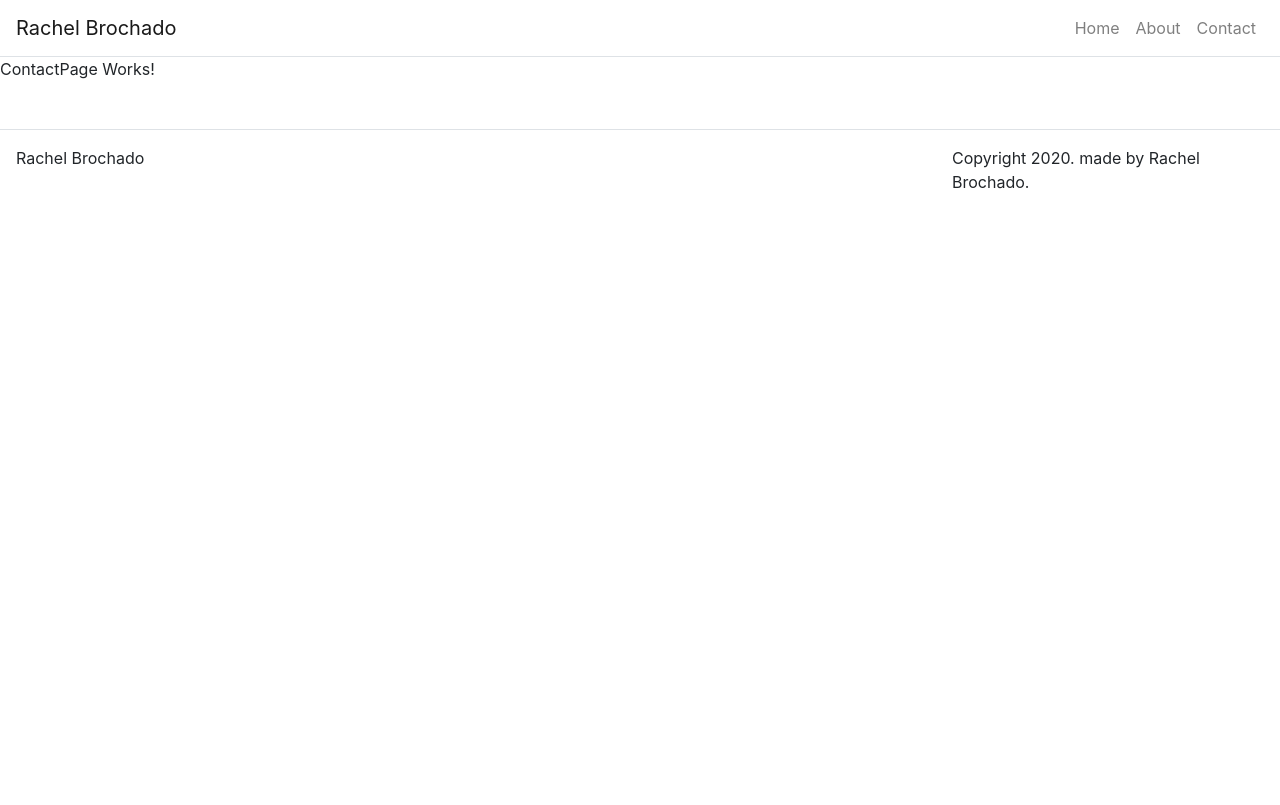
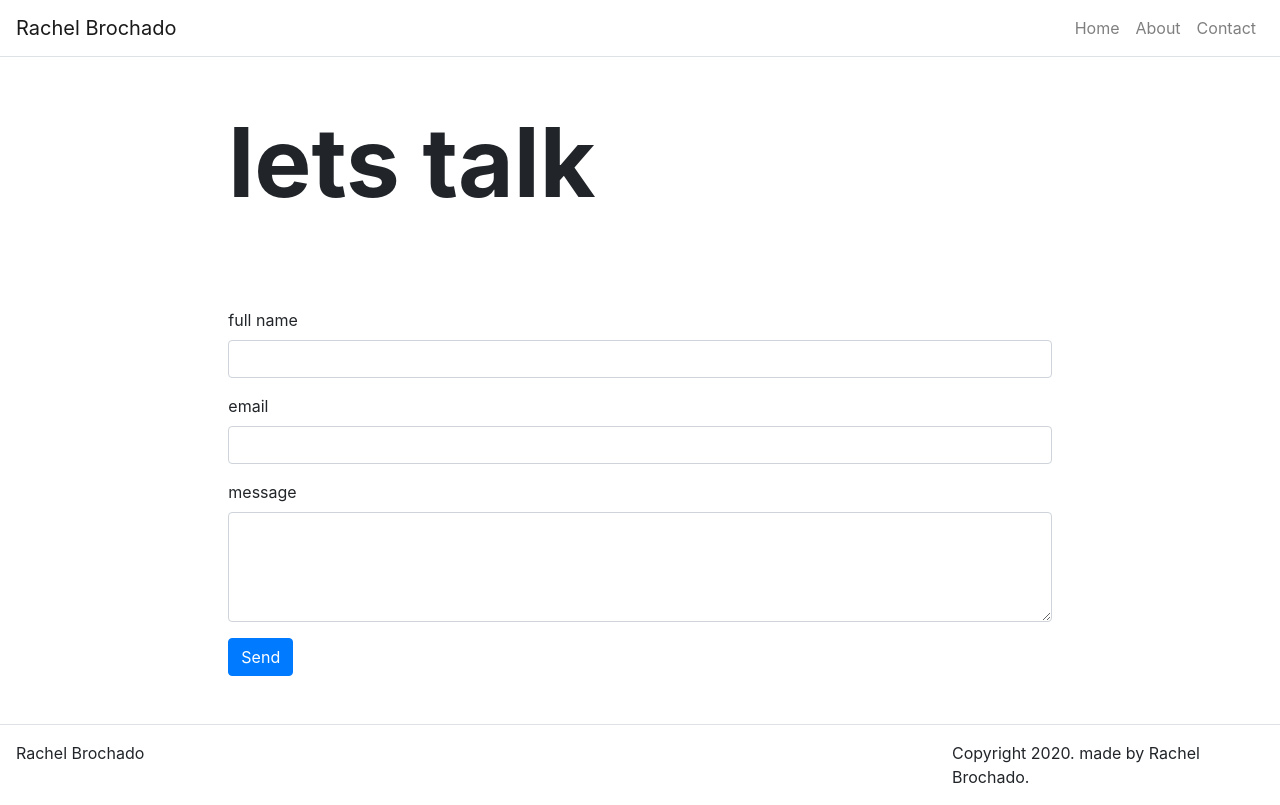
Before and after one commit to mrachelb/simplesite, a React (Create React App) app: page /contact in a window 1280 px wide. Built offline with nearby package versions, Linux system fonts and the light colour scheme.

Commit message:
frontend stuff

```diff
--- a/package.json
+++ b/package.json
@@ -6,6 +6,7 @@
     "@testing-library/jest-dom": "^4.2.4",
     "@testing-library/react": "^9.4.0",
     "@testing-library/user-event": "^7.2.1",
+    "axios": "^0.19.2",
     "bootstrap": "^4.4.1",
     "react": "^16.12.0",
     "react-bootstrap": "^1.0.0-beta.16",
--- /dev/null
+++ b/src/components/Content.js
@@ -0,0 +1,19 @@
+import React from 'react';
+import Container from 'react-bootstrap/Container';
+import Row from 'react-bootstrap/Row';
+import Col from 'react-bootstrap/Col';
+
+function Content(props) {
+		return (
+				<Container fluid={true}>
+					<Row className= "justify-content-center">
+						<Col md={8}>
+							{props.children}
+						</Col>
+					</Row>
+				</Container>
+		);
+
+}
+
+export default Content;
--- a/src/index.css
+++ b/src/index.css
@@ -38,3 +38,13 @@ code {
   font-size: 16px;
   margin: 0px;
 }
+
+.success-msg {
+  color: #57A773;
+  padding: 10px 15px;
+}
+
+.err-msg {
+  color: #EE6352;
+  padding: 10px 15px;
+}
--- a/src/pages/AboutPage.js
+++ b/src/pages/AboutPage.js
@@ -1,8 +1,22 @@
 import React from 'react';
+import Hero from '../components/Hero';
+import Content from '../components/Content';
 
 function AboutPage(props) {
 		return (
-			<p>AboutPage Works!</p>
+			<div>
+				<Hero title={props.title} />
+
+				<Content>
+				<p> Hello, I'm Rachel Brochado.
+				<p>Before beginning my career in the tech industry in Germany, I finished my Masters in Sustainability Science and Policy in Maastricht, Netherlands.</p>
+				<p>My main goal is to be able to spread the word for what I believe, and to support more fair and socially responsible technologies.</p>
+				<p>I believe in  technology to recreate the necessary balance of the health of our nature and planet, in the power of communities, and freedom as fuel to bring change in human behavior.</p>
+				<p>Besides all of that, I'm very interested in biking, live music and in getting better at computer programming (atm React!).</p>
+				</p>
+
+				</Content>
+			</div>
 
 		);
 }
--- a/src/pages/ContactPage.js
+++ b/src/pages/ContactPage.js
@@ -1,10 +1,78 @@
 import React from 'react';
+import Hero from '../components/Hero';
+import Content from '../components/Content';
+import Form from 'react-bootstrap/Form'
+import Button from 'react-bootstrap/Button'
 
-function ContactPage(props) {
-		return (
-			<p>ContactPage Works!</p>
+class ContactPage extends React.Component {
+		constructor(props) {
+				super(props);
+				this.state = {
+					name: '',
+					email: '',
+					message: '',
+					disabled: false,
+					emailSent: null,
+				}
+		}
+
+		handleChange = (event) => {
+
+			const target = event.target;
+			const value = target.type === 'checkbox' ? target.checked : target.value;
+			const name = target.name;
+
+			this.setState({
+					[name]: value
+			})
+		}
+
+		handleSubmit = (event) => {
+				event.preventDefault();
+
+				this.setState({
+						disabled: true,
+
+				})
+		}
+
+
+
+		render () {
+			return (
+			<div>
+				<Hero title={this.props.title}/>
+
+				<Content>
+						<Form onSubmit={this.handleSubmit}>
+							<Form.Group>
+								<Form.Label htmlFor="full-name">full name</Form.Label>
+								<Form.Control id="full-name" name="name" type="text" value={this.state.name} onChange={this.handleChange} />
+							</Form.Group>
+
+							<Form.Group>
+								<Form.Label htmlFor="email">email</Form.Label>
+								<Form.Control id="email" name="email" type="email" value={this.state.email} onChange={this.handleChange} />
+							</Form.Group>
+
+							<Form.Group>
+								<Form.Label htmlFor="message">message</Form.Label>
+								<Form.Control id="message" name="message" as="textarea" rows="4" value={this.state.message} onChange={this.handleChange} />
+							</Form.Group>
+
+							<Button className="d-inline-block" variant="primary" typ="submit" disabled={this.state.disabled}>
+							Send
+							</Button>
+
+							{this.state.emailSent === true && <p className="d-inline success-msg">email sent</p>}
+							{this.state.emailSent === false && <p className="d-inline err-msg">email NOT sent</p>}
+
+						</Form>
+				</Content>
+			</div>
 
 		);
+	}
 }
 
 export default ContactPage;
```
Also changed, not shown: 1 other file (tests, documents, lock files or other folders).
